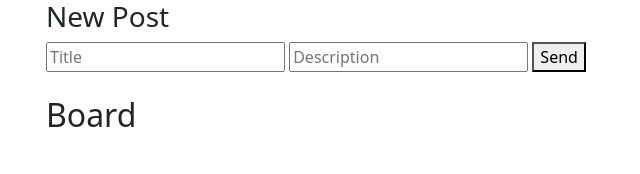
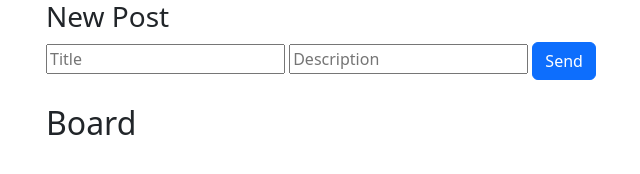
Before and after one commit to gabrieldelco/noticeboard, a website: page public/index.html in a window 1280 px wide. Shown: the whole page, without its empty margins (36-676 px from the left). Drawn offline with nearby package versions, Linux system fonts and the light colour scheme; no server answers.

Commit message:
delete button design

```diff
--- a/public/index.html
+++ b/public/index.html
@@ -15,7 +15,7 @@
         <div>
             <input id="title" placeholder="Title">
             <input id="desc" placeholder="Description">
-            <button onclick="newPost()">Send</button>
+            <button class="btn btn-primary" onclick="newPost()">Send</button>
         </div>
 
         <h2 class="mt-4">Board</h2>
```
